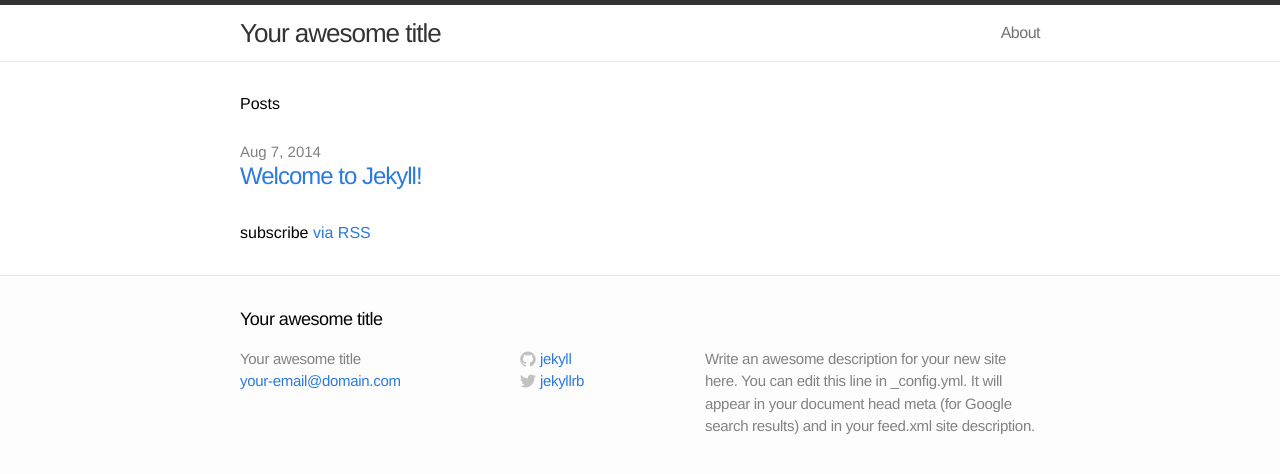
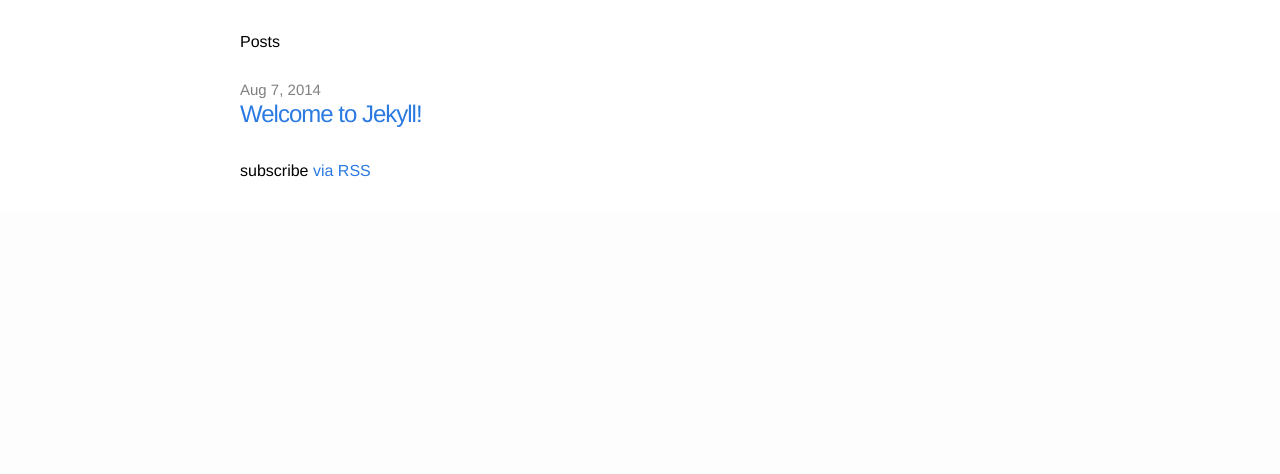
Before and after one commit to jkahne/nr, a Jekyll site: the page built from index.html, in a window 1280 px wide. Shown: the top 474 px of the page. Built offline with Jekyll 4.4.1, drawn with Linux system fonts in a browser that asks for light colours; nearby versions of some CDN libraries; library files that are not in the unit come from our copies.

Commit message:
removing jekyll defaults. adding config info

```diff
--- a/_config.yml
+++ b/_config.yml
@@ -1,11 +1,16 @@
 # Site settings
-title: Your awesome title
-email: your-email@domain.com
-description: "Write an awesome description for your new site here. You can edit this line in _config.yml. It will appear in your document head meta (for Google search results) and in your feed.xml site description."
+title: Nimble River
+email: hello@nimbleriver.com
+phone: 513.515.7977
+description: "Independent IT consultant interested in automated processes and streamlining workflows. <br/> Have an idea for a new product? We'd love to listen and collaborate with you to see  what we can accomplish. Contact us and let's discuss your idea over coffee."
 baseurl: ""
-url: "http://yourdomain.com"
-twitter_username: jekyllrb
-github_username:  jekyll
+url: "http://nimbleriver.com"
+
+team:
+  - jeremy:
+    twitter_username: jeremykahne
+    github_username:  jkahne
+    linkedin_username:  jeremykahne
 
 # Build settings
 markdown: kramdown
--- a/_includes/footer.html
+++ b/_includes/footer.html
@@ -1,61 +1,5 @@
-<footer class="site-footer">
-
-  <div class="wrap">
-
-    <h2 class="footer-heading">{{ site.title }}</h2>
-
-    <div class="footer-col-1 column">
-      <ul>
-        <li>{{ site.title }}</li>
-        <li><a href="mailto:{{ site.email }}">{{ site.email }}</a></li>
-      </ul>
-    </div>
-
-    <div class="footer-col-2 column">
-      <ul>
-        {% if site.github_username %}<li>
-          <a href="https://github.com/{{ site.github_username }}">
-            <span class="icon github">
-              <svg version="1.1" class="github-icon-svg" xmlns="http://www.w3.org/2000/svg" xmlns:xlink="http://www.w3.org/1999/xlink" x="0px" y="0px"
-                 viewBox="0 0 16 16" enable-background="new 0 0 16 16" xml:space="preserve">
-                <path fill-rule="evenodd" clip-rule="evenodd" fill="#C2C2C2" d="M7.999,0.431c-4.285,0-7.76,3.474-7.76,7.761
-                c0,3.428,2.223,6.337,5.307,7.363c0.388,0.071,0.53-0.168,0.53-0.374c0-0.184-0.007-0.672-0.01-1.32
-                c-2.159,0.469-2.614-1.04-2.614-1.04c-0.353-0.896-0.862-1.135-0.862-1.135c-0.705-0.481,0.053-0.472,0.053-0.472
-                c0.779,0.055,1.189,0.8,1.189,0.8c0.692,1.186,1.816,0.843,2.258,0.645c0.071-0.502,0.271-0.843,0.493-1.037
-                C4.86,11.425,3.049,10.76,3.049,7.786c0-0.847,0.302-1.54,0.799-2.082C3.768,5.507,3.501,4.718,3.924,3.65
-                c0,0,0.652-0.209,2.134,0.796C6.677,4.273,7.34,4.187,8,4.184c0.659,0.003,1.323,0.089,1.943,0.261
-                c1.482-1.004,2.132-0.796,2.132-0.796c0.423,1.068,0.157,1.857,0.077,2.054c0.497,0.542,0.798,1.235,0.798,2.082
-                c0,2.981-1.814,3.637-3.543,3.829c0.279,0.24,0.527,0.713,0.527,1.437c0,1.037-0.01,1.874-0.01,2.129
-                c0,0.208,0.14,0.449,0.534,0.373c3.081-1.028,5.302-3.935,5.302-7.362C15.76,3.906,12.285,0.431,7.999,0.431z"/>
-              </svg>
-            </span>
-            <span class="username">{{ site.github_username }}</span>
-          </a>
-        </li>{% endif %}
-        {% if site.twitter_username %}<li>
-          <a href="https://twitter.com/{{ site.twitter_username }}">
-            <span class="icon twitter">
-              <svg version="1.1" class="twitter-icon-svg" xmlns="http://www.w3.org/2000/svg" xmlns:xlink="http://www.w3.org/1999/xlink" x="0px" y="0px"
-                 viewBox="0 0 16 16" enable-background="new 0 0 16 16" xml:space="preserve">
-                <path fill="#C2C2C2" d="M15.969,3.058c-0.586,0.26-1.217,0.436-1.878,0.515c0.675-0.405,1.194-1.045,1.438-1.809
-                c-0.632,0.375-1.332,0.647-2.076,0.793c-0.596-0.636-1.446-1.033-2.387-1.033c-1.806,0-3.27,1.464-3.27,3.27
-                c0,0.256,0.029,0.506,0.085,0.745C5.163,5.404,2.753,4.102,1.14,2.124C0.859,2.607,0.698,3.168,0.698,3.767
-                c0,1.134,0.577,2.135,1.455,2.722C1.616,6.472,1.112,6.325,0.671,6.08c0,0.014,0,0.027,0,0.041c0,1.584,1.127,2.906,2.623,3.206
-                C3.02,9.402,2.731,9.442,2.433,9.442c-0.211,0-0.416-0.021-0.615-0.059c0.416,1.299,1.624,2.245,3.055,2.271
-                c-1.119,0.877-2.529,1.4-4.061,1.4c-0.264,0-0.524-0.015-0.78-0.046c1.447,0.928,3.166,1.469,5.013,1.469
-                c6.015,0,9.304-4.983,9.304-9.304c0-0.142-0.003-0.283-0.009-0.423C14.976,4.29,15.531,3.714,15.969,3.058z"/>
-              </svg>
-            </span>
-            <span class="username">{{ site.twitter_username }}</span>
-          </a>
-        </li>{% endif %}
-      </ul>
-    </div>
-
-    <div class="footer-col-3 column">
-      <p class="text">{{ site.description }}</p>
-    </div>
-
-  </div>
+<footer>
 
 </footer>
+
+<script src="js/bootstrap.js"></script>
--- a/_includes/header.html
+++ b/_includes/header.html
@@ -1,28 +1,4 @@
-<header class="site-header">
+<header>
 
-  <div class="wrap">
-
-    <a class="site-title" href="{{ site.baseurl }}/">{{ site.title }}</a>
-
-    <nav class="site-nav">
-      <a href="#" class="menu-icon">
-        <svg version="1.1" xmlns="http://www.w3.org/2000/svg" xmlns:xlink="http://www.w3.org/1999/xlink" x="0px" y="0px"
-           viewBox="0 0 18 15" enable-background="new 0 0 18 15" xml:space="preserve">
-          <path fill="#505050" d="M18,1.484c0,0.82-0.665,1.484-1.484,1.484H1.484C0.665,2.969,0,2.304,0,1.484l0,0C0,0.665,0.665,0,1.484,0
-            h15.031C17.335,0,18,0.665,18,1.484L18,1.484z"/>
-          <path fill="#505050" d="M18,7.516C18,8.335,17.335,9,16.516,9H1.484C0.665,9,0,8.335,0,7.516l0,0c0-0.82,0.665-1.484,1.484-1.484
-            h15.031C17.335,6.031,18,6.696,18,7.516L18,7.516z"/>
-          <path fill="#505050" d="M18,13.516C18,14.335,17.335,15,16.516,15H1.484C0.665,15,0,14.335,0,13.516l0,0
-            c0-0.82,0.665-1.484,1.484-1.484h15.031C17.335,12.031,18,12.696,18,13.516L18,13.516z"/>
-        </svg>
-      </a>
-      <div class="trigger">
-        {% for page in site.pages %}
-          {% if page.title %}<a class="page-link" href="{{ page.url | prepend: site.baseurl }}">{{ page.title }}</a>{% endif %}
-        {% endfor %}
-      </div>
-    </nav>
-
-  </div>
 
 </header>
```
